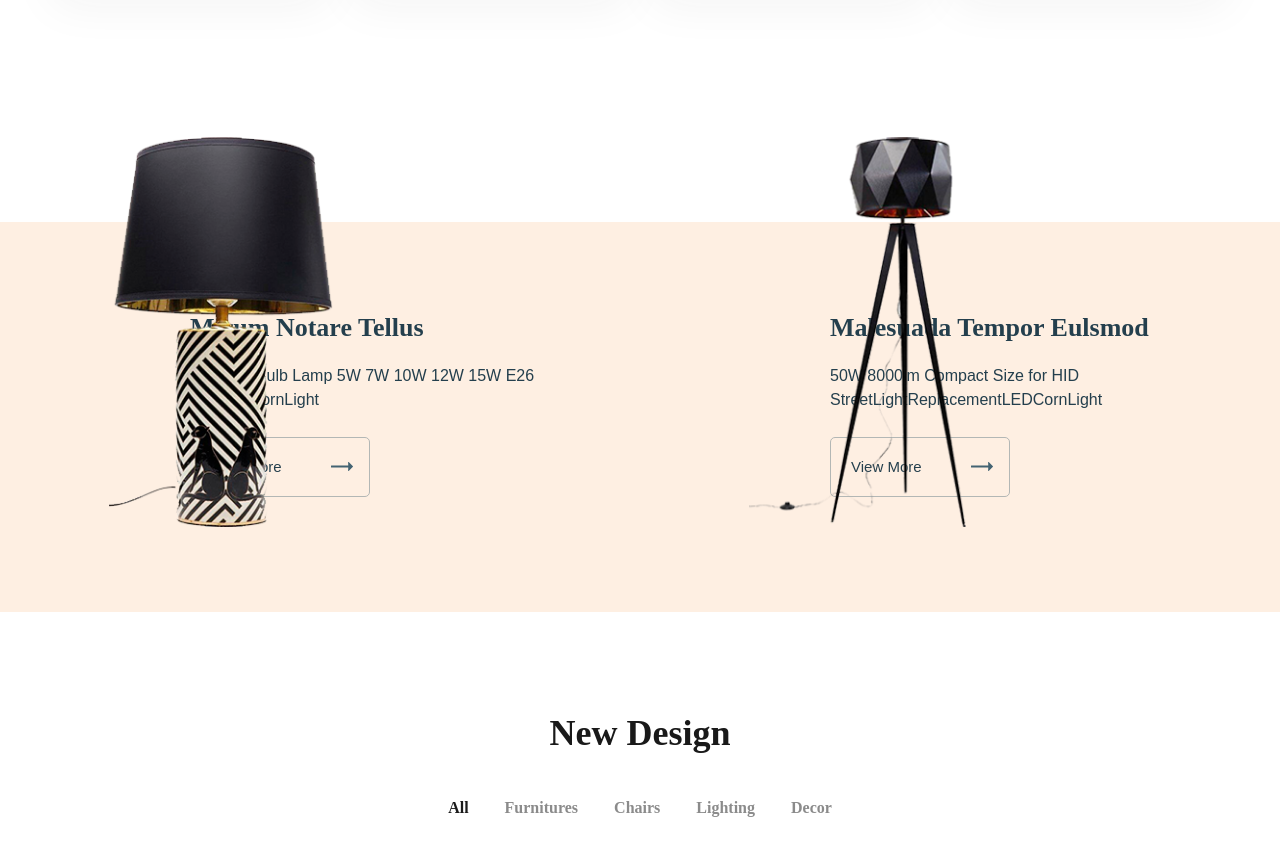
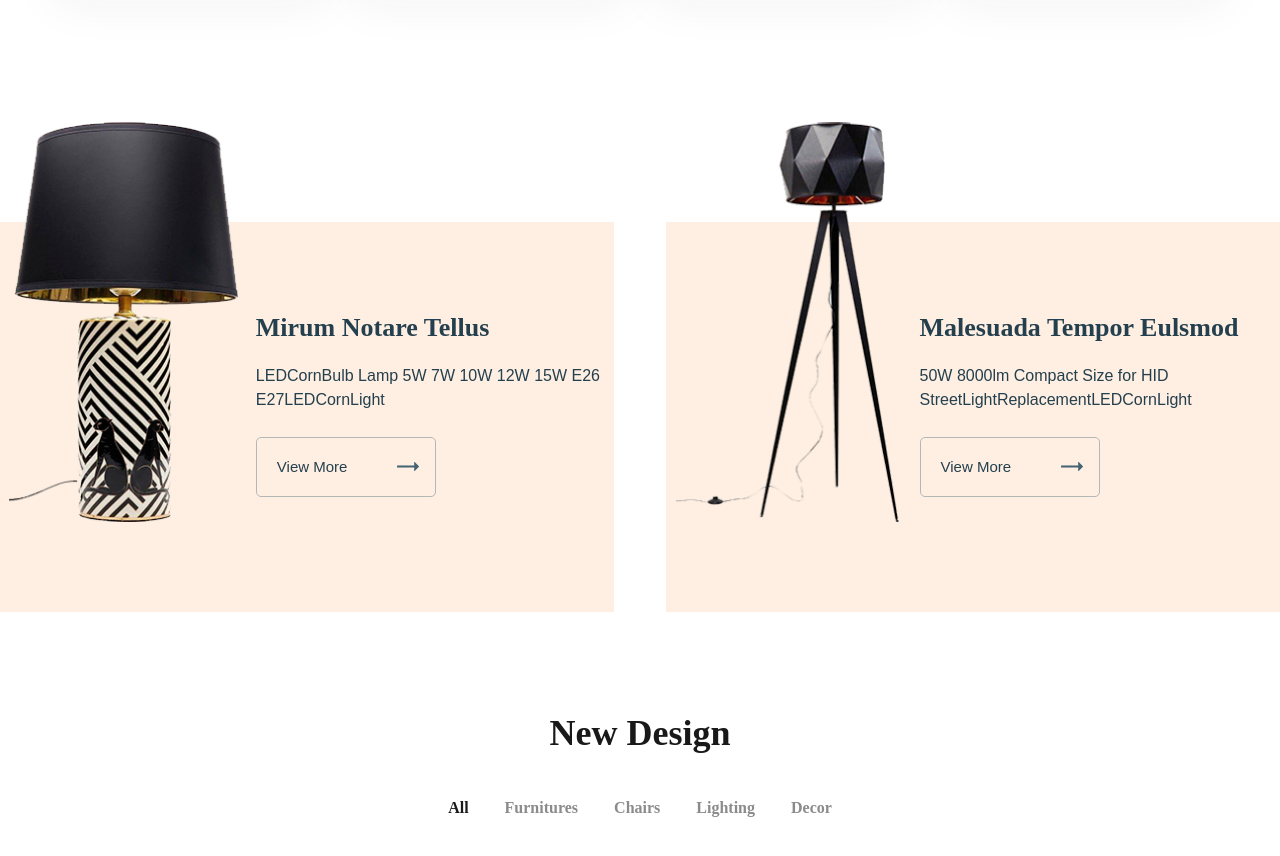
Before and after one commit to macenuw/Glee, a plain HTML site: page app/index.html in a window 1280 px wide. Shown: the part 2269-3125 px from the top of the page. Drawn offline with Linux system fonts and the light colour scheme; files whose address does not match are found by name; a web font is replaced by a local one.

Commit message:
fix one-product

```diff
--- a/app/index.html
+++ b/app/index.html
@@ -310,7 +310,9 @@
         </div>
         <div class="week-product__product-cart container d_flex space_between">
             <div class="one-product d_flex">
-                <img class="one-product__img" src="./images/one-product01.png" alt="Mirum Notare Tellus">
+                <div class="one-product__inner">
+                    <img class="one-product__img" src="./images/one-product01.png" alt="Mirum Notare Tellus">
+                </div>
                 <div class="one-rpoduct__info">
                     <span class="one-product__title">Mirum Notare Tellus</span>
                     <span class="one-product__text">LEDCornBulb Lamp 5W 7W 10W 12W 15W E26 E27LEDCornLight</span>
@@ -320,7 +322,9 @@
                 </div>
             </div>
             <div class="one-product d_flex">
-                <img class="one-product__img" src="./images/one-product02.png" alt="Malesuada Tempor Eulsmod">
+                <div class="one-product__inner">
+                    <img class="one-product__img" src="./images/one-product02.png" alt="Malesuada Tempor Eulsmod">
+                </div>
                 <div class="one-rpoduct__info" 350>
                     <span class="one-product__title">Malesuada Tempor Eulsmod</span>
                     <span class="one-product__text">50W 8000lm Compact Size for HID
--- a/app/scss/style.scss
+++ b/app/scss/style.scss
@@ -603,17 +603,17 @@
 
 .one-product {
     background-color: #feefe2;
-    width: 870px;
+    width: 48%;
     height: 390px;
-    position: relative;
-    justify-content: flex-end;
-    padding: 90px 100px 100px;
+    justify-content: space-around;
+    padding: 90px 0 100px;
+
 
     &__img {
-       max-height: 100%;
-        position: absolute;
-        bottom: 85px;
-        left: 17%;
+       height: 400px;
+       width: 100%;
+       margin-top: -190px;
+
     }
 
     &__title {
```
Also changed, not shown: app/css/style.min.css.
